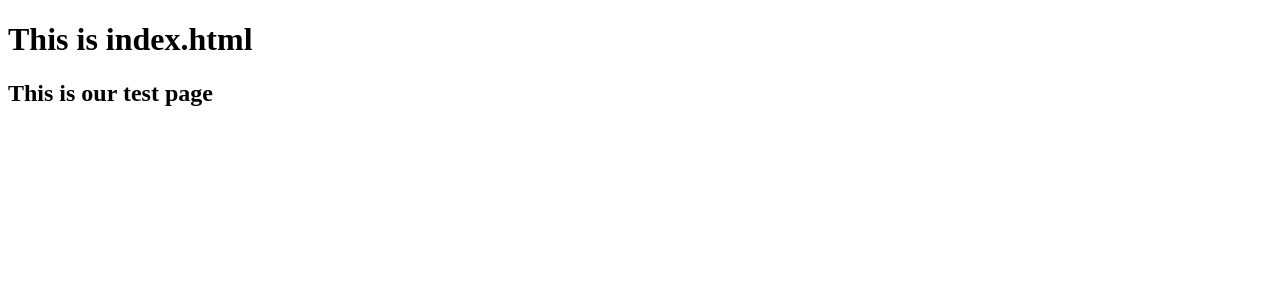
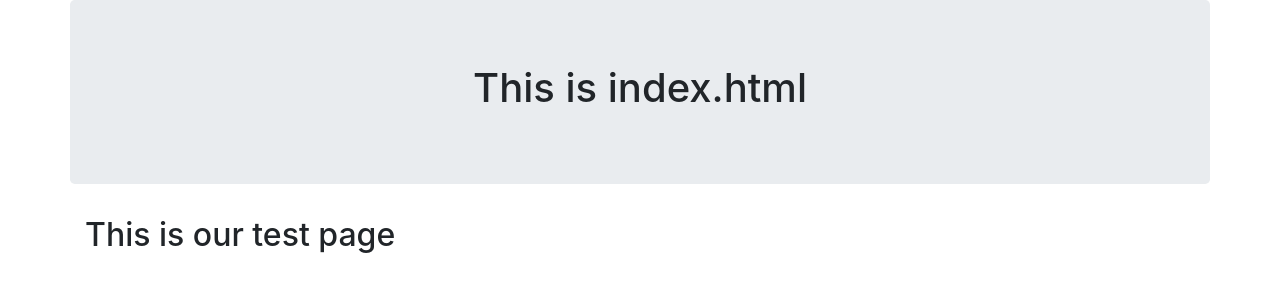
Before and after one commit to Steff-C/Historical-Election-Results-by-State-and-County-from-1976---2020, a Flask app: page / in a window 1280 px wide. Shown: the top 300 px of the page. Run offline with Flask 2, Linux system fonts and the light colour scheme; parts of the project's set-up code (start-up, migrations or seed data) failed here and were passed over; some libraries are stand-ins or nearby versions.

Commit message:
update htnl

```diff
--- a/templates/index.html
+++ b/templates/index.html
@@ -1,30 +1,45 @@
 <!DOCTYPE html>
-
 <html lang="en">
 
 <head>
     <meta charset="UTF-8">
+    <meta name="viewport" content="width=device-width, initial-scale=1.0">
+    <meta http-equiv="X-UA-Compatible" content="ie=edge">
     <title>Flask Demo</title>
-
+    <link rel="stylesheet" href="https://maxcdn.bootstrapcdn.com/bootstrap/4.3.1/css/bootstrap.min.css">
     <!-- Import the Plotly library. Note that this has to
          happen before we importa any code that uses Plotly. -->
     <script src="https://cdn.plot.ly/plotly-latest.min.js"></script>
-
     <!-- Import the D3 library. Note that this has to happen
     before we import any code that uses D3. -->
     <script src="https://d3js.org/d3.v5.min.js"></script>
-
     <!-- Import some CSS, just to show how it's done. -->
     <link rel="stylesheet" type="text/css" href="static/css/style.css"></link>
 </head>
 
 <body>
+    <div class="container">
+    <div class="row">
+    <div class="col-md-12 jumbotron text-center">
     <h1>This is index.html</h1>
-
+    </div>
+    </div>
     <h2>This is our test page</h2>
 
     <!-- Placeholder for a plot -->
-    <div id="plot"></div>
+    <div class="col-lg-6">
+        <div id="map"></div>
+      </div>
+      <div class="col-md-5">
+        <div id="line"></div>
+      </div>
+    </div>
+    <div class="row">
+      <div class="col-md-12">
+        <div id="cloropleth"></div>
+      </div>
+    </div>
+  </div>
 
     <!-- Import the main JavaScript code. -->
     <script type="text/javascript" src="static/js/main.js"></script>
```
